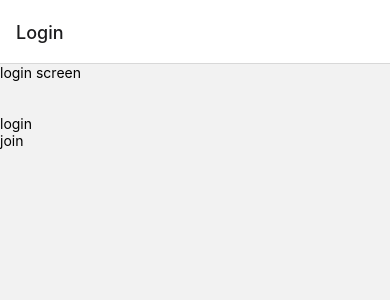
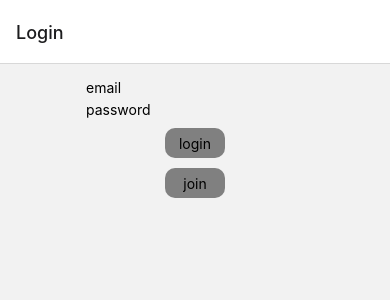
Before and after one commit to dhsongdev/coin-sns, a React Native app: screen /Login in a window 390 px wide. Shown: the top 300 px of the page. Built offline with nearby package versions, Linux system fonts and the light colour scheme.

Commit message:
login and join - style, form

```diff
--- a/navigator/inNav.js
+++ b/navigator/inNav.js
@@ -7,7 +7,7 @@ const Stack = createNativeStackNavigator();
 const Home = () => {
   return (
     <View>
-      <Text>home</Text>
+      <Text>home screen</Text>
     </View>
   );
 };
--- a/navigator/outNav.js
+++ b/navigator/outNav.js
@@ -12,7 +12,14 @@ export default function OutNav() {
   return (
     <Stack.Navigator>
       <Stack.Screen name="Login" component={Login} />
-      <Stack.Screen name="Join" component={Join} />
+      <Stack.Screen
+        options={() => ({
+          presentation: 'modal',
+          animation: 'slide_from_bottom',
+        })}
+        name="Join"
+        component={Join}
+      />
     </Stack.Navigator>
   );
 }
--- a/screens/Join.js
+++ b/screens/Join.js
@@ -1,12 +1,60 @@
-import React from 'react';
-import { View, TextInput, Button, TouchableOpacity } from 'react-native';
+import React, { useCallback, useRef, useState } from 'react';
+import {
+  StyleSheet,
+  View,
+  TextInput,
+  Button,
+  TouchableOpacity,
+} from 'react-native';
 
-export default function Join() {
+export default function Join({ navigation: { goBack } }) {
+  const passwordRef = useRef();
+  const [email, setEmail] = useState('');
+  const [password, setPassword] = useState('');
+
+  const onSubmitEditingEmail = useCallback(() => {
+    passwordRef.current.focus();
+  }, []);
+
   return (
-    <View>
-      <TextInput />
-      <TextInput />
-      <Button title="join" />
+    <View style={{ alignItems: 'center' }}>
+      <TextInput
+        style={styles.input}
+        placeholder="email"
+        onChangeText={(e) => {
+          setEmail(e);
+        }}
+        textContentType="emailAddress"
+        keyboardType="email-address"
+        returnKeyType="next"
+        autoCapitalize="none"
+        onSubmitEditing={onSubmitEditingEmail}
+        value={email}
+      />
+      <TextInput
+        style={[styles.input, { marginBottom: 30 }]}
+        ref={passwordRef}
+        onChangeText={(e) => {
+          setPassword(e);
+        }}
+        secureTextEntry
+        textContentType="password"
+        returnKeyType="done"
+        placeholder="password"
+        value={password}
+      />
+      <Button
+        title="join"
+        onPress={() => {
+          goBack();
+        }}
+      />
     </View>
   );
 }
+
+const styles = StyleSheet.create({
+  input: {
+    marginTop: 10,
+  },
+});
--- a/screens/Login.js
+++ b/screens/Login.js
@@ -1,16 +1,22 @@
 import React from 'react';
-import { View, Text, TouchableOpacity, TextInput } from 'react-native';
+import {
+  StyleSheet,
+  View,
+  Text,
+  TouchableOpacity,
+  TextInput,
+} from 'react-native';
 
 export default function Login({ navigation: { navigate } }) {
   return (
-    <View>
-      <Text>login screen</Text>
-      <TextInput />
-      <TextInput />
-      <TouchableOpacity onPress={() => {}}>
+    <View style={{ alignItems: 'center', paddingTop: 10 }}>
+      <TextInput style={styles.input} placeholder="email" />
+      <TextInput style={styles.input} placeholder="password" />
+      <TouchableOpacity style={styles.button} onPress={() => {}}>
         <Text>login</Text>
       </TouchableOpacity>
       <TouchableOpacity
+        style={styles.button}
         onPress={() => {
           navigate('Join');
         }}
@@ -20,3 +26,18 @@ export default function Login({ navigation: { navigate } }) {
     </View>
   );
 }
+
+const styles = StyleSheet.create({
+  button: {
+    backgroundColor: 'grey',
+    width: 60,
+    height: 30,
+    borderRadius: 10,
+    alignItems: 'center',
+    justifyContent: 'center',
+    marginTop: 10,
+  },
+  input: {
+    marginTop: 5,
+  },
+});
```
